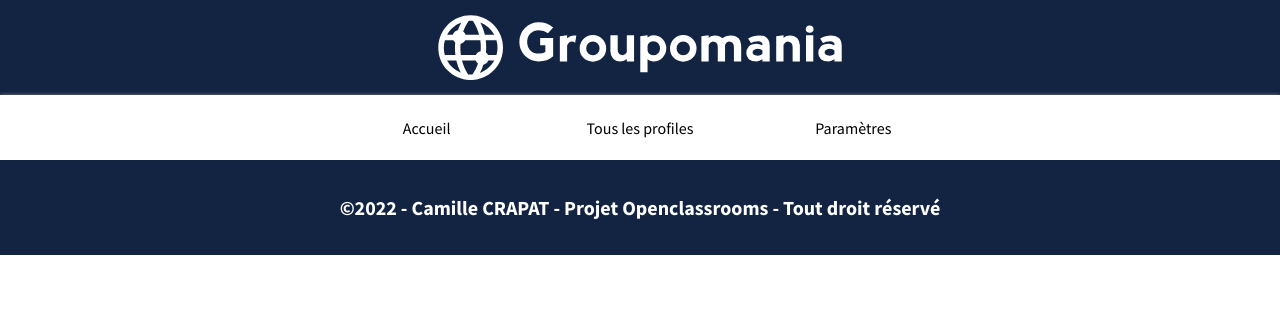
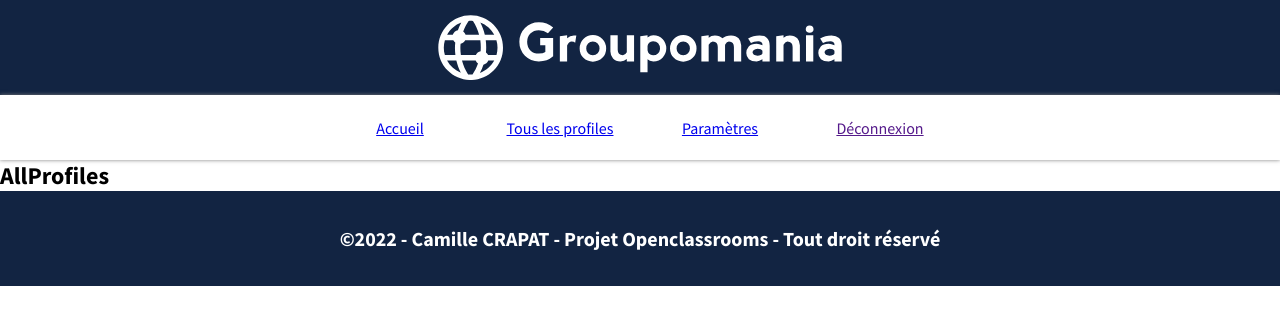
Before and after one commit to KappliApp/Kappli_Camille_Crapat_ProjetOpenclassrooms_Groupomania_Front, a React (Create React App) app: page /user/allprofiles in a window 1280 px wide. Shown: the top 324 px of the page. Built offline with nearby package versions, Linux system fonts and the light colour scheme; sample sign-in values are in the browser's storage.

Commit message:
sign out

```diff
--- a/src/User/components/Nav/index.jsx
+++ b/src/User/components/Nav/index.jsx
@@ -1,3 +1,4 @@
+import { Link, useNavigate } from 'react-router-dom';
 import styled from 'styled-components';
 
 import colors from '../../../utils/styles/colors';
@@ -27,13 +28,32 @@ const LiStyle = styled.li`
    align-items: center;
 `;
 
-function Nav() {
+function Nav({ user, setUser, token, setToken }) {
+   let navigate = useNavigate();
+   const signOut = (e) => {
+      e.preventDefault();
+      localStorage.clear();
+      navigate('/');
+      setUser('');
+      setToken('');
+   };
    return (
       <NavStyle>
          <UlStyle>
-            <LiStyle>Accueil</LiStyle>
-            <LiStyle>Tous les profiles</LiStyle>
-            <LiStyle>Paramètres</LiStyle>
+            <LiStyle>
+               <Link to="/user/allposts">Accueil</Link>
+            </LiStyle>
+            <LiStyle>
+               <Link to="/user/allprofiles">Tous les profiles</Link>
+            </LiStyle>
+            <LiStyle>
+               <Link to="/user/params">Paramètres</Link>
+            </LiStyle>
+            <LiStyle>
+               <a href="" onClick={(e) => signOut(e)}>
+                  Déconnexion
+               </a>
+            </LiStyle>
          </UlStyle>
       </NavStyle>
    );
--- a/src/User/index.jsx
+++ b/src/User/index.jsx
@@ -1,15 +1,71 @@
-import { Fragment } from 'react';
-import { Routes, Route } from 'react-router-dom';
+import { Fragment, useEffect, useState } from 'react';
+import { Routes, Route, useNavigate } from 'react-router-dom';
 
 import Nav from './components/Nav';
 import AllPosts from './pages/AllPosts';
+import AllProfiles from './pages/AllProfiles';
+import Params from './pages/Params';
 
 function User() {
+   let navigate = useNavigate();
+   const [user, setUser] = useState();
+   const [token, setToken] = useState();
+   useEffect(() => {
+      const verifLogin = () => {
+         const user = JSON.parse(localStorage.getItem('user'));
+         const token = localStorage.getItem('token');
+         if (!token || !user) {
+            navigate('/');
+         }
+      };
+      const saveLogin = () => {
+         const user = JSON.parse(localStorage.getItem('user'));
+         const token = localStorage.getItem('token');
+         if (token && user) {
+            setUser(user);
+            setToken(token);
+         }
+      };
+      verifLogin();
+      saveLogin();
+   }, [navigate]);
    return (
       <Fragment>
-         <Nav />
+         <Nav user={user} setUser={setUser} token={token} setToken={setToken} />
          <Routes>
-            <Route path="allposts" element={<AllPosts />} />
+            <Route
+               path="allposts"
+               element={
+                  <AllPosts
+                     user={user}
+                     setUser={setUser}
+                     token={token}
+                     setToken={setToken}
+                  />
+               }
+            />
+            <Route
+               path="allprofiles"
+               element={
+                  <AllProfiles
+                     user={user}
+                     setUser={setUser}
+                     token={token}
+                     setToken={setToken}
+                  />
+               }
+            />
+            <Route
+               path="params"
+               element={
+                  <Params
+                     user={user}
+                     setUser={setUser}
+                     token={token}
+                     setToken={setToken}
+                  />
+               }
+            />
          </Routes>
       </Fragment>
    );
--- a/src/User/pages/AllPosts/index.jsx
+++ b/src/User/pages/AllPosts/index.jsx
@@ -17,7 +17,7 @@ const AllPostsStyle = styled.section`
    align-items: center;
 `;
 
-function AllPosts() {
+function AllPosts({ user, setUser, token, setToken }) {
    return (
       <AllPostsStyle>
          <CreatePost />
--- /dev/null
+++ b/src/User/pages/AllProfiles/index.jsx
@@ -0,0 +1,5 @@
+function AllProfiles({ user, setUser, token, setToken }) {
+   return <h2>AllProfiles</h2>;
+}
+
+export default AllProfiles;
--- /dev/null
+++ b/src/User/pages/Params/index.jsx
@@ -0,0 +1,5 @@
+function Params({ user, setUser, token, setToken }) {
+   return <h2>Params</h2>;
+}
+
+export default Params;
```
